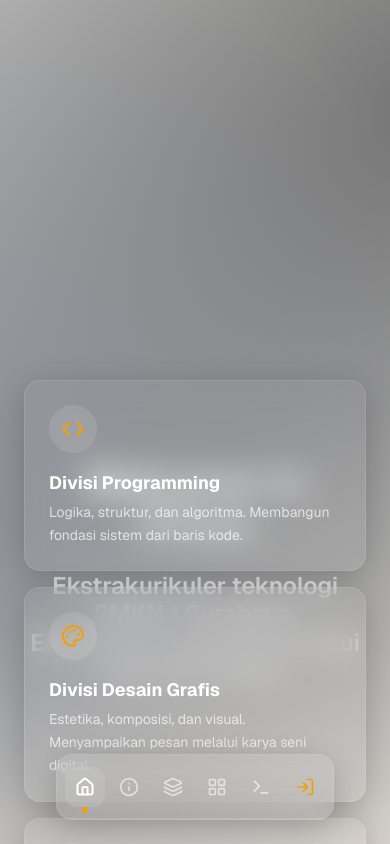
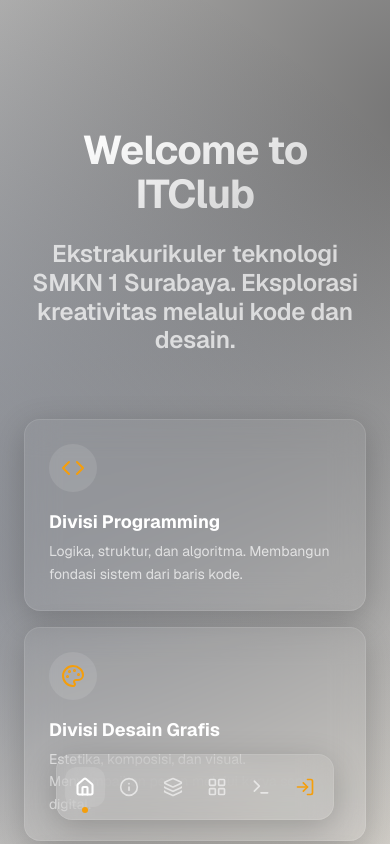
Before and after one commit to chikka-creator/website_itc, a Next.js app: page / in a window 390 px wide. Shown: the top 844 px of the page. Built offline with nearby package versions, Linux system fonts and the light colour scheme; no server answers.

Commit message:
fix: mobile cards positioned below hero text, no overlap

```diff
--- a/app/page.tsx
+++ b/app/page.tsx
@@ -59,8 +59,8 @@
 
   return (
     <div className="relative min-h-screen w-full overflow-hidden bg-mesh">
-      {/* Hero Content (Centered) */}
-      <div className="absolute inset-0 flex flex-col items-center justify-center pointer-events-none z-0 p-6 text-center">
+      {/* Hero Content (Centered) — hidden on mobile, shown on desktop */}
+      <div className="hidden md:flex absolute inset-0 flex-col items-center justify-center pointer-events-none z-0 p-6 text-center">
         <motion.h1
           initial={{ opacity: 0, y: 20 }}
           animate={{ opacity: 1, y: 0 }}
@@ -81,12 +81,34 @@
         </motion.p>
       </div>
 
-      {/* MOBILE: Static cards in grid */}
+      {/* MOBILE: Static cards below hero text */}
       {isMobile ? (
-        <div className="relative z-10 px-6 pt-[45vh] pb-40 grid grid-cols-1 gap-4">
-          {cards.map((card, i) => (
-            <MobileCard key={card.id} card={card} index={i} />
-          ))}
+        <div className="relative z-10 min-h-screen flex flex-col">
+          {/* Hero text — not absolute, sits at top */}
+          <div className="flex flex-col items-center justify-center text-center p-6 pt-32 pb-16">
+            <motion.h1
+              initial={{ opacity: 0, y: 20 }}
+              animate={{ opacity: 1, y: 0 }}
+              transition={{ duration: 0.8, ease: [0.16, 1, 0.3, 1] }}
+              className="text-display mb-6 tracking-tight text-transparent bg-clip-text bg-gradient-to-br from-white to-white/60"
+            >
+              Welcome to <br /> <span className="text-[3874FF]">ITClub</span>
+            </motion.h1>
+            <motion.p
+              initial={{ opacity: 0, y: 20 }}
+              animate={{ opacity: 1, y: 0 }}
+              transition={{ duration: 0.8, delay: 0.1, ease: [0.16, 1, 0.3, 1] }}
+              className="text-h2 text-white/70 max-w-sm font-normal"
+            >
+              Ekstrakurikuler teknologi SMKN 1 Surabaya. Eksplorasi kreativitas melalui kode dan desain.
+            </motion.p>
+          </div>
+          {/* Cards */}
+          <div className="px-6 pb-40 flex flex-col gap-4">
+            {cards.map((card, i) => (
+              <MobileCard key={card.id} card={card} index={i} />
+            ))}
+          </div>
         </div>
       ) : (
         /* DESKTOP: Draggable floating windows */
```
